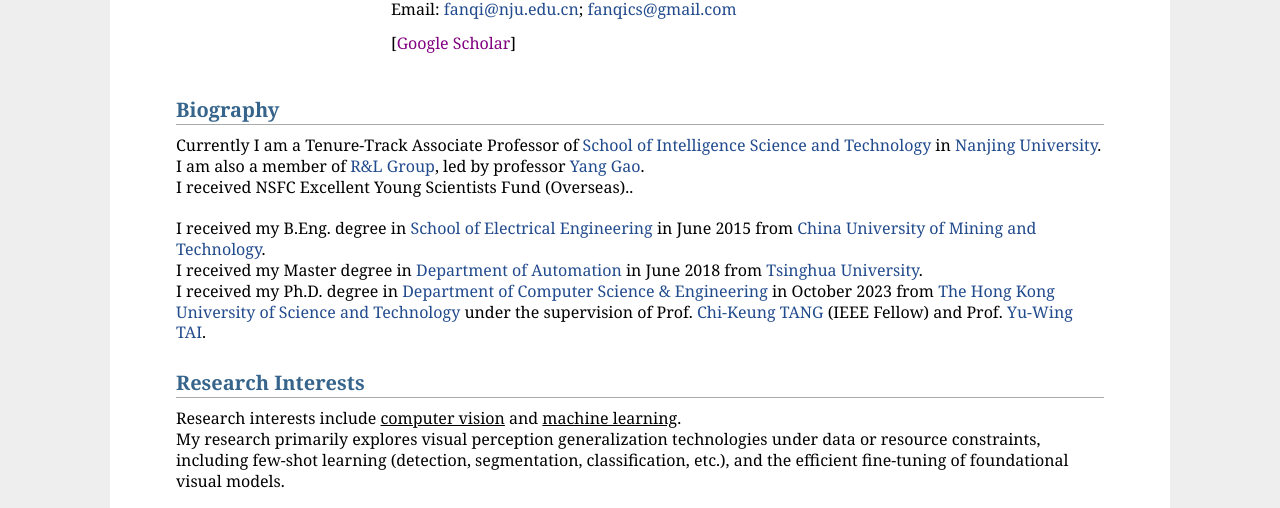
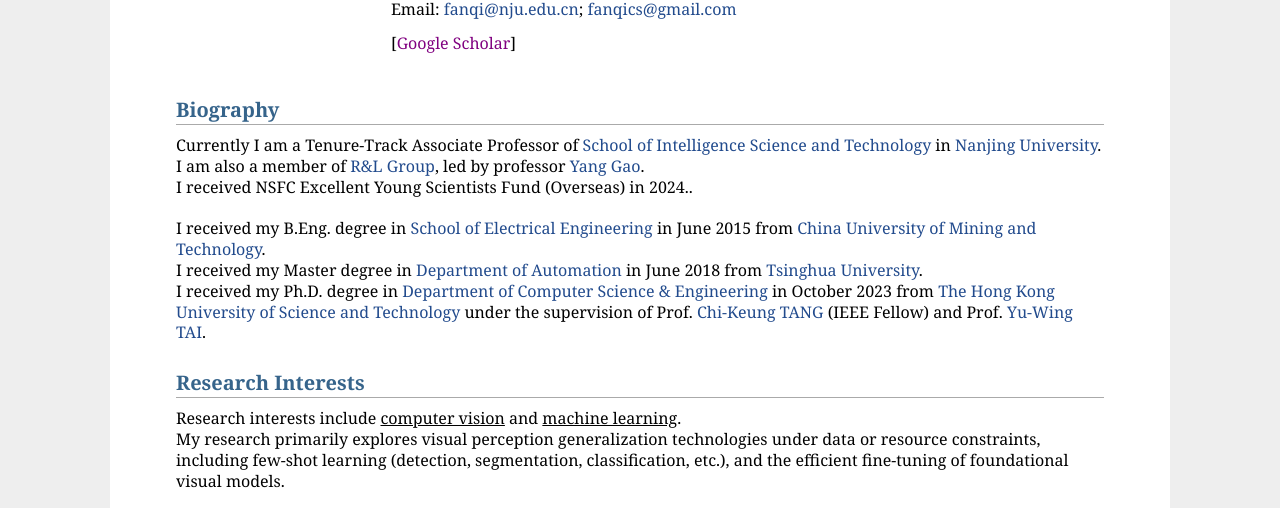
Before and after one commit to fanq15/fanq15.github.io, a plain HTML site: page index.htm in a window 1280 px wide. Shown: the part 292-800 px from the top of the page. Drawn offline with Linux system fonts and the light colour scheme.

Commit message:
Update index.htm

```diff
--- a/index.htm
+++ b/index.htm
@@ -47,7 +47,7 @@
 		  <span class="norm"><br class="style1"></span>I am also  a member of
 		  <a href="https://cs.nju.edu.cn/rl/" target="_blank">R&L Group</a>, led by professor
 		  <a href="https://cs.nju.edu.cn/gaoyang/" target="_blank">Yang Gao</a>.
-	  	  <span class="norm"><br class="style1"></span>I received NSFC Excellent Young Scientists Fund (Overseas).</a>.<br>
+	  	  <span class="norm"><br class="style1"></span>I received NSFC Excellent Young Scientists Fund (Overseas) in 2024.</a>.<br>
 
 
 		  <span class="norm"><br class="style1"></span>I received my B.Eng. degree in <a href="https://see.cumt.edu.cn/index.htm" target="_blank"> School of Electrical Engineering </a>in June 2015 from <a href="https://www.cumt.edu.cn/" target="_blank"> China University of Mining and Technology</a>.
```
